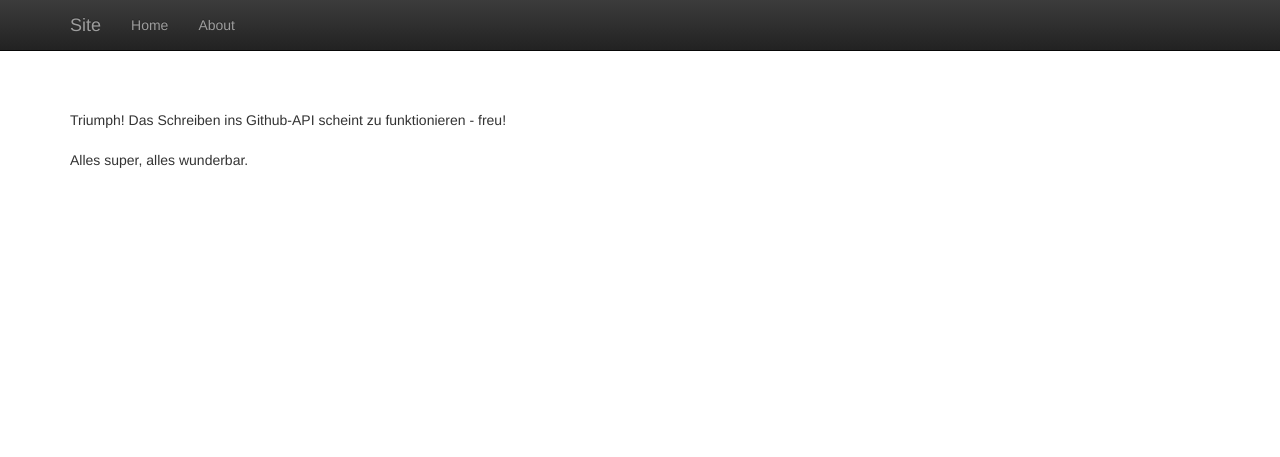
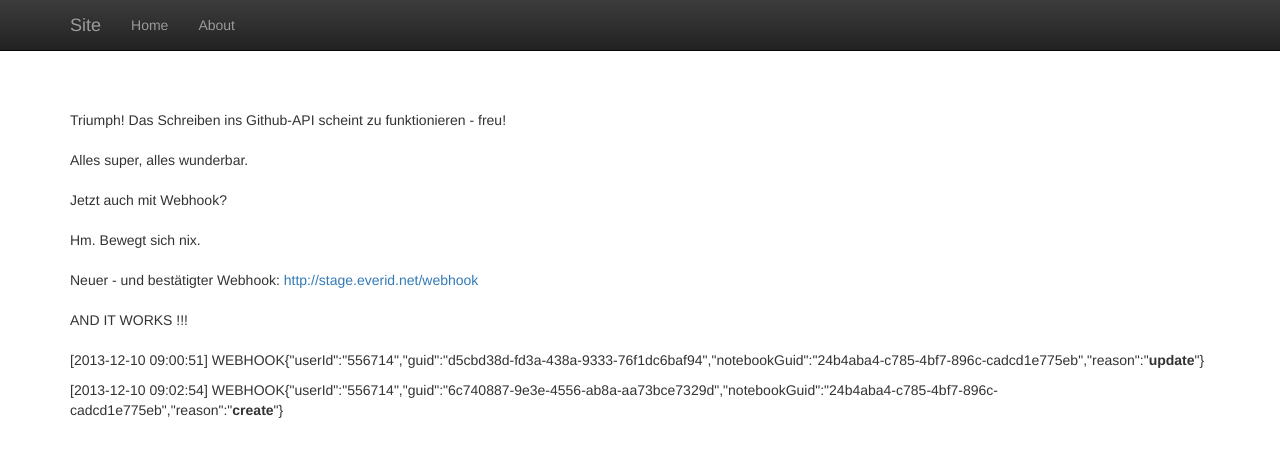
Before and after one commit to oschettler/everid-site1, a Jekyll site: the page built from tralla.html, in a window 1280 px wide. Shown: the top 457 px of the page. Built offline with Jekyll 4.4.1, drawn with Linux system fonts in a browser that asks for light colours; nearby versions of some CDN libraries.

Commit message:
save tralla.html

```diff
--- a/tralla.html
+++ b/tralla.html
@@ -6,3 +6,13 @@ tags: published
 <div>Triumph! Das Schreiben ins Github-API scheint zu funktionieren - freu!</div>
 <div><br clear="none"/></div>
 <div>Alles super, alles wunderbar.</div>
+<div><br clear="none"/></div>
+<div>Jetzt auch mit Webhook?</div>
+<div><br clear="none"/></div>
+<div>Hm. Bewegt sich nix.</div>
+<div><br clear="none"/></div>
+<div>Neuer - und bestätigter Webhook: <a shape="rect" href="http://stage.everid.net/webhook" target="_blank">http://stage.everid.net/webhook</a></div>
+<div><br clear="none"/></div>
+<div>AND IT WORKS !!!</div>
+<div><br clear="none"/></div>
+<div><p>[2013-12-10 09:00:51] WEBHOOK{"userId":"556714","guid":"d5cbd38d-fd3a-438a-9333-76f1dc6baf94","notebookGuid":"24b4aba4-c785-4bf7-896c-cadcd1e775eb","reason":"<strong>update</strong>"}</p><p>[2013-12-10 09:02:54] WEBHOOK{"userId":"556714","guid":"6c740887-9e3e-4556-ab8a-aa73bce7329d","notebookGuid":"24b4aba4-c785-4bf7-896c-cadcd1e775eb","reason":"<strong>create</strong>"}</p><p><br clear="none"/></p><p><br clear="none"/></p></div>
```
